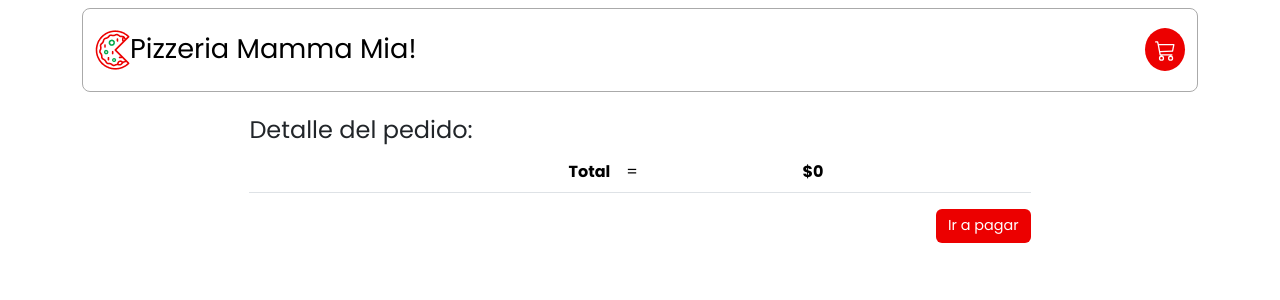
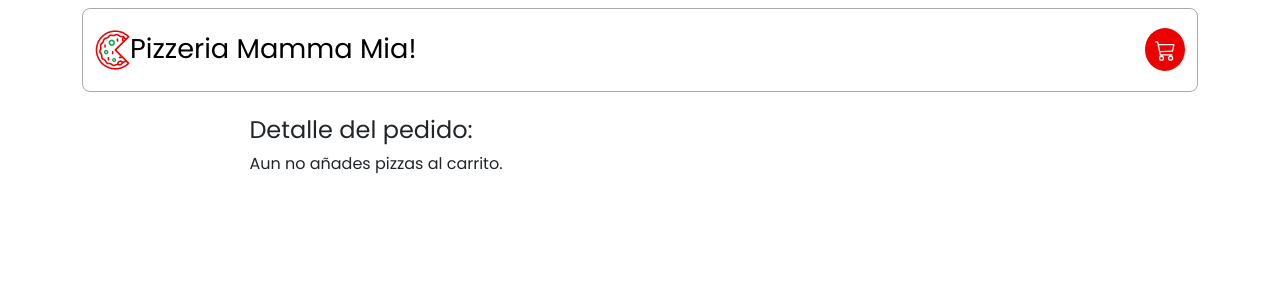
Before and after one commit to joche-dev/desafio-mammamia, a React (Vite) app: page /carrito in a window 1280 px wide. Shown: the top 300 px of the page. Built offline with nearby package versions, Linux system fonts and the light colour scheme.

Commit message:
Se crea una funcion monedaLocal y se aplica a todos los valores de precios de las vistas y componentes

```diff
--- a/src/App.css
+++ b/src/App.css
@@ -38,6 +38,10 @@ a {
   padding: 0.5rem;
   background-color: #ec0000;
   color: #fff;
+}
+
+.cart:hover, .cart-price:hover {
+  background-color: #05a84b !important
 }
 
 .home {
@@ -82,6 +86,10 @@ button {
   border: none !important;
 }
 
+button:hover {
+  background-color: #05a84b !important
+}
+
 table {
   font-size: .8rem;
 }
@@ -98,6 +106,10 @@ table td {
 table button {
   background-color: #05a84b !important;
   padding: .3rem .5rem !important;
+}
+
+table button:hover {
+  background-color: #ec0000 !important;
 }
 
 @media screen and (min-width: 768px) {
--- a/src/componentes/Navigation.jsx
+++ b/src/componentes/Navigation.jsx
@@ -6,7 +6,7 @@ import { Context } from '../contexts/PizzaContext';
 import IconCart from './IconCart';
 
 export default function Navigation() {
-  const { totalCart } = useContext(Context);
+  const { totalCart, monedaLocal } = useContext(Context);
 
   return (
     <Navbar sticky="top">
@@ -16,9 +16,8 @@ export default function Navigation() {
           <span>Pizzeria Mamma Mia!</span>
         </Link>
         <Link to={'/carrito'} className={totalCart ? 'cart-price' : 'cart'}>
-          <IconCart tamaño='1.3rem' color='white' />
-          {totalCart
-            ? '  ' + totalCart.toLocaleString('es-CL', { style: 'currency', currency: 'CLP' }) : null}
+          <IconCart tamaño="1.3rem" color="white" />
+          {totalCart ? '  ' + monedaLocal(totalCart) : null}
         </Link>
       </Container>
     </Navbar>
--- /dev/null
+++ b/src/componentes/PizzasCarrito.jsx
@@ -0,0 +1,43 @@
+import { Table, Button } from 'react-bootstrap';
+import { useContext } from 'react';
+import { Context } from '../contexts/PizzaContext';
+
+export default function PizzasCarrito() {
+  const { cart, totalCart, monedaLocal } = useContext(Context);
+
+  return (
+    <>
+      <Table responsive>
+        <tbody>
+          {cart.map((pizza, index) => (
+            <tr key={index}>
+              <td>
+                <img src={pizza.img} alt={pizza.name} />
+              </td>
+              <td className="w-75 text-capitalize">{pizza.name}</td>
+              <td>
+                <Button>-</Button>
+              </td>
+              <td>{pizza.count}</td>
+              <td>
+                <Button>+</Button>
+              </td>
+              <td>=</td>
+              <td>{monedaLocal(pizza.count * pizza.price)}</td>
+            </tr>
+          ))}
+        </tbody>
+        <tfoot>
+          <tr>
+            <td colSpan="5" className="text-end fw-bold">
+              Total
+            </td>
+            <td>=</td>
+            <td className="fw-bold">{monedaLocal(totalCart)}</td>
+          </tr>
+        </tfoot>
+      </Table>
+      <Button className="float-end">Ir a pagar</Button>
+    </>
+  );
+}
--- a/src/contexts/PizzaContext.jsx
+++ b/src/contexts/PizzaContext.jsx
@@ -16,6 +16,10 @@ export default function Provider({ children }) {
     getPizzas();
   }, []);
 
+  const monedaLocal = (valor) => {
+    return valor.toLocaleString('es-CL', { style: 'currency', currency: 'CLP' });
+  };
+
   const addCart = (pizza) => {
     const foundPizza = cart.findIndex((cartPizza) => cartPizza.id === pizza.id);
 
@@ -29,10 +33,13 @@ export default function Provider({ children }) {
   };
 
   const totalCart = cart.reduce(
-    (acumulador, { price, count }) => acumulador + price * count, 0
+    (acumulador, { price, count }) => acumulador + price * count,
+    0
   );
 
   return (
-    <Context.Provider value={{ pizzas, cart, setCart, addCart, totalCart }}>{children}</Context.Provider>
+    <Context.Provider value={{ pizzas, cart, setCart, addCart, totalCart, monedaLocal }}>
+      {children}
+    </Context.Provider>
   );
 }
--- a/src/views/Carrito.jsx
+++ b/src/views/Carrito.jsx
@@ -1,42 +1,19 @@
-import { Container, Table, Button } from 'react-bootstrap';
+import { Container } from 'react-bootstrap';
 import { useContext } from 'react';
 import { Context } from '../contexts/PizzaContext';
+import PizzasCarrito from '../componentes/PizzasCarrito';
 
 export default function Carrito() {
-  const { cart, setCart, totalCart } = useContext(Context);
+  const { cart } = useContext(Context);
 
   return (
     <Container className="carrito p-0 mt-3">
       <h1 className="fs-4">Detalle del pedido:</h1>
-      <Table responsive>
-        <tbody>
-          {cart.map((pizza, index)=>(
-            <tr key={index}>
-              <td><img src={pizza.img} alt={pizza.name} /></td>
-              <td className='w-75 text-capitalize'>{pizza.name}</td>
-              <td><Button>-</Button></td>
-              <td>{pizza.count}</td>
-              <td><Button>+</Button></td>
-              <td>=</td>
-              <td>{(pizza.count * pizza.price).toLocaleString('es-CL', {
-                      style: 'currency',
-                      currency: 'CLP',
-                    })}</td>
-            </tr>
-          ))}
-        </tbody>
-        <tfoot>
-          <tr>
-            <td colSpan='5' className='text-end fw-bold'>Total</td>
-            <td>=</td>
-            <td className='fw-bold'>{totalCart.toLocaleString('es-CL', {
-                      style: 'currency',
-                      currency: 'CLP',
-                    })}</td>
-          </tr>
-        </tfoot>
-      </Table>
-      <Button className='float-end'>Ir a pagar</Button>
+      {cart.length === 0 ? (
+        <p>Aun no añades pizzas al carrito.</p>
+      ) : (
+        <PizzasCarrito />
+      )}
     </Container>
   );
 }
--- a/src/views/Home.jsx
+++ b/src/views/Home.jsx
@@ -5,7 +5,7 @@ import { Context } from '../contexts/PizzaContext';
 import IconCart from '../componentes/IconCart';
 
 export default function Home() {
-  const { pizzas, addCart } = useContext(Context);
+  const { pizzas, addCart, monedaLocal } = useContext(Context);
   const navigate = useNavigate();
 
   return (
@@ -23,7 +23,7 @@ export default function Home() {
               <Card>
                 <Card.Img src={pizza.img} alt={pizza.name} />
                 <Card.Header>
-                  <span className='text-capitalize fw-bold'>{pizza.name}</span>
+                  <span className="text-capitalize fw-bold">{pizza.name}</span>
                 </Card.Header>
                 <Card.Body>
                   Ingredientes:
@@ -34,10 +34,16 @@ export default function Home() {
                   </ul>
                 </Card.Body>
                 <Card.Footer className="text-center">
-                  <Card.Text className='fw-bold mb-2'>{pizza.price.toLocaleString('es-CL', {style:'currency', currency:'CLP'})}</Card.Text>
-                  <Card.Text className='d-flex justify-content-around'>
-                    <Button onClick={()=>navigate(`/pizza/${pizza.id}`)}>Ver más</Button>
-                    <Button onClick={()=>addCart(pizza)}>Añadir <IconCart tamaño='.9rem' color='white'/> </Button>
+                  <Card.Text className="fw-bold mb-2">
+                    {monedaLocal(pizza.price)}
+                  </Card.Text>
+                  <Card.Text className="d-flex justify-content-around">
+                    <Button onClick={() => navigate(`/pizza/${pizza.id}`)}>
+                      Ver más
+                    </Button>
+                    <Button onClick={() => addCart(pizza)}>
+                      Añadir <IconCart tamaño=".9rem" color="white" />{' '}
+                    </Button>
                   </Card.Text>
                 </Card.Footer>
               </Card>
--- a/src/views/Pizza.jsx
+++ b/src/views/Pizza.jsx
@@ -6,7 +6,7 @@ import IconCart from '../componentes/IconCart';
 
 export default function Pizza() {
   const { id } = useParams();
-  const { pizzas, addCart } = useContext(Context);
+  const { pizzas, addCart, monedaLocal } = useContext(Context);
 
   return (
     <Container>
@@ -35,13 +35,10 @@ export default function Pizza() {
               <Card.Footer className="text-center">
                 <Card.Text className="d-flex justify-content-around align-items-center">
                   <span className="fw-bold fs-5">
-                    {pizza.price.toLocaleString('es-CL', {
-                      style: 'currency',
-                      currency: 'CLP',
-                    })}
+                    {monedaLocal(pizza.price)}
                   </span>
-                  <Button onClick={()=>addCart(pizza)}>
-                    Añadir <IconCart tamaño='.9rem' color='white'/>
+                  <Button onClick={() => addCart(pizza)}>
+                    Añadir <IconCart tamaño=".9rem" color="white" />
                   </Button>
                 </Card.Text>
               </Card.Footer>
```
Lines whose indentation alone changed are shown as unchanged.
